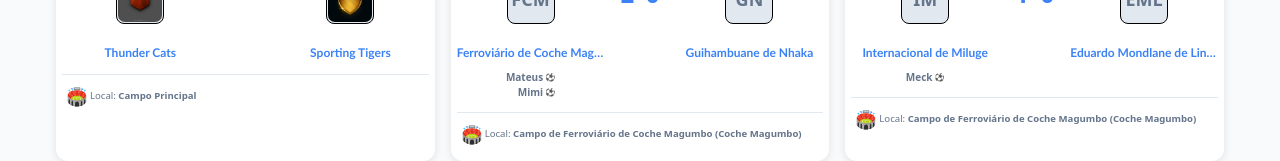
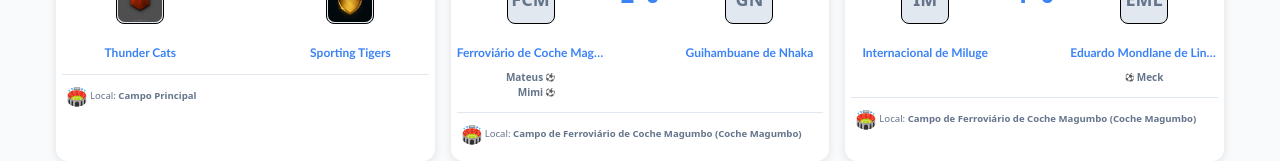
Before and after one commit to Raimundroid/maninguebola, a React (Vite) app: page /jogos in a window 1280 px wide. Shown: the part 284-445 px from the top of the page. Built offline with nearby package versions, Linux system fonts and the light colour scheme.

Commit message:
fixing an error: match scorer team change

```diff
--- a/src/data/matchesData.js
+++ b/src/data/matchesData.js
@@ -248,8 +248,8 @@ const matchesData = [
     // competition: "",
     // ✅ NEW: Store as Array of Strings
     // Note: You can still keep "(2)" for multiple goals if you want strict string display
-    homeScorers: ["Meck"],
-    awayScorers: [],
+    homeScorers: [],
+    awayScorers: ["Meck"],
   },
   {
     id: 15, // Unique ID for React keys
```
